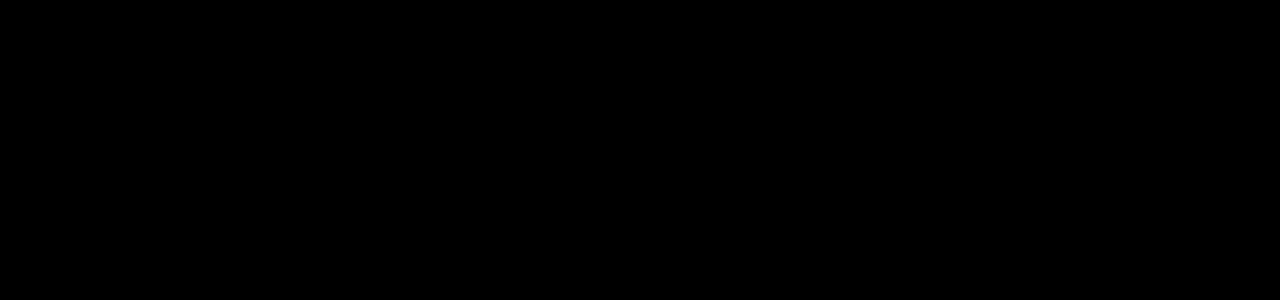
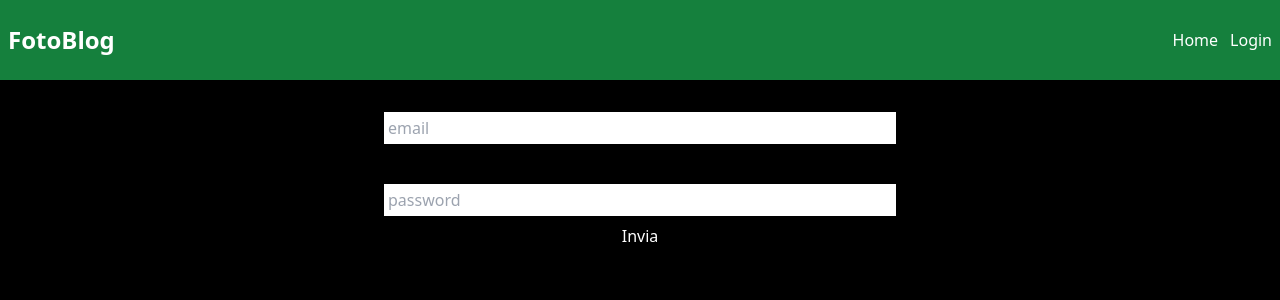
Before and after one commit to DavideFarci/react-il-mio-fotoalbum, a React (Vite) app in the folder React_Frontend/: page /login in a window 1280 px wide. Before the commit this address had no page. Shown: the top 300 px of the page. Built offline with nearby package versions, Linux system fonts and the light colour scheme.

Commit message:
set login logic

```diff
--- a/React_Frontend/src/App.jsx
+++ b/React_Frontend/src/App.jsx
@@ -1,16 +1,21 @@
-import { BrowserRouter, Route, Routes } from "react-router-dom";
-import DefaultLayout from "./pages/DefaultLayout";
-import Home from "./pages/Home";
+import { BrowserRouter, Route, Routes } from 'react-router-dom';
+import DefaultLayout from './pages/DefaultLayout';
+import Home from './pages/Home';
+import Login from './pages/Login';
+import { AuthProvider } from './contexts/AuthContext';
 
 function App() {
   return (
     <>
       <BrowserRouter>
-        <Routes>
-          <Route element={<DefaultLayout />}>
-            <Route path="/" element={<Home />}></Route>
-          </Route>
-        </Routes>
+        <AuthProvider>
+          <Routes>
+            <Route element={<DefaultLayout />}>
+              <Route path="/" element={<Home />}></Route>
+              <Route path="/login" element={<Login />}></Route>
+            </Route>
+          </Routes>
+        </AuthProvider>
       </BrowserRouter>
     </>
   );
--- /dev/null
+++ b/React_Frontend/src/Utilities/fetchApi.js
@@ -0,0 +1,28 @@
+/* eslint-disable no-useless-catch */
+export async function fetchApi(path, method = 'GET', body = null) {
+  try {
+    const resp = await fetch(import.meta.env.VITE_API_URL + path, {
+      method,
+      headers: {
+        'Content-Type': body instanceof FormData ? null : 'application/json',
+        Authorization: localStorage.getItem('token')
+          ? `Bearer ${localStorage.getItem('token')}`
+          : null,
+      },
+      body: body ? JSON.stringify(body) : null,
+    });
+
+    const data = await resp.json();
+
+    if (!resp.ok) {
+      throw new Error(
+        data.message ??
+          "A causa di un errore non è possibile eseguire l'accesso",
+      );
+    }
+
+    return data;
+  } catch (error) {
+    throw error;
+  }
+}
--- /dev/null
+++ b/React_Frontend/src/Utilities/handleInputChange.js
@@ -0,0 +1,19 @@
+/**
+ *
+ * @param {Event} e Evento del input
+ * @param {string} key Chiave dell'oggetto che deve essere aggiornato
+ * @param {Function} setterCb Funzione che aggiorna lo stato dell'oggetto
+ */
+export function handleInputChange(e, key, setterCb) {
+  const value = e.target.value;
+  const checked = e.target.checked;
+
+  let newValue = e.target.type === 'checkbox' ? checked : value;
+
+  setterCb((prev) => {
+    return {
+      ...prev,
+      [key]: newValue,
+    };
+  });
+}
--- a/React_Frontend/src/components/Header.jsx
+++ b/React_Frontend/src/components/Header.jsx
@@ -1,3 +1,5 @@
+import { NavLink } from 'react-router-dom';
+
 const Header = () => {
   return (
     <header className="flex h-20 items-center  justify-between bg-green-700 px-2">
@@ -5,7 +7,9 @@
       <nav>
         <ul className="flex items-center gap-3 ">
           <li>Home</li>
-          <li>Login</li>
+          <li>
+            <NavLink to={'/login'}>Login</NavLink>
+          </li>
         </ul>
       </nav>
     </header>
--- a/React_Frontend/src/contexts/AuthContext.jsx
+++ b/React_Frontend/src/contexts/AuthContext.jsx
@@ -1,7 +1,62 @@
-import React from "react";
+/* eslint-disable react/prop-types */
+import { useEffect, useState } from 'react';
+import { createContext, useContext } from 'react';
+import { fetchApi } from '../utilities/fetchApi';
 
-const AuthContext = () => {
-  return <div></div>;
+const AuthContext = createContext();
+
+export function AuthProvider({ children }) {
+  const [user, setUser] = useState(null);
+  const [token, setToken] = useState(null);
+  const [isLogged, setIsLogged] = useState(false);
+  const [initComplete, setInitComplete] = useState(false);
+
+  /**
+   * Dopo che l'utente si è loggato,
+   * devo salvare i suoi dati nella variabile user
+   *
+   * Devo anche salvare il JWT ricevuto dal server
+   * @param {{token:string, user: {name:string, surname:string, email:string}}} resp
+   */
+  const handleLogin = (resp) => {
+    setUser(resp.user);
+    setIsLogged(true);
+
+    saveToken(resp.token);
+  };
+
+  // Funz. per salvare il token sia in uno state che nella localstorage
+  const saveToken = (token) => {
+    setToken(token);
+    localStorage.setItem('token', token);
+  };
+
+  const getLoggedUser = async () => {
+    const user = await fetchApi('/me');
+
+    setUser(user);
+    setIsLogged(true);
+  };
+
+  const initializeData = async () => {
+    if (token) {
+      await getLoggedUser();
+    }
+
+    setInitComplete(true);
+  };
+
+  useEffect(() => {
+    initializeData();
+  }, []);
+
+  return (
+    <AuthContext.Provider value={{ user, isLogged, initComplete, handleLogin }}>
+      {children}
+    </AuthContext.Provider>
+  );
+}
+
+export const useAuth = () => {
+  return useContext(AuthContext);
 };
-
-export default AuthContext;
--- a/React_Frontend/src/middlewares/PrivateRoutes.jsx
+++ b/React_Frontend/src/middlewares/PrivateRoutes.jsx
@@ -0,0 +1,26 @@
+/* eslint-disable react/prop-types */
+import { useNavigate } from 'react-router-dom';
+import { useAuth } from '../contexts/AuthContext';
+import { useEffect } from 'react';
+
+const PrivateRoutes = ({ children }) => {
+  const { isLogged, initComplete } = useAuth();
+  const navigate = useNavigate();
+
+  console.log('render PrivateRoutes');
+
+  useEffect(() => {
+    // Prima di ritornare i children, controllo se l'utente è loggato
+    // e se non lo è, lo reindirizzo alla pagina di login
+    if (!isLogged && initComplete) {
+      console.log('render PrivateRoutes useEffect');
+
+      // return <Navigate to="/login" />;
+      navigate('/login');
+    }
+  }, [initComplete]);
+
+  return <>{initComplete && children}</>;
+};
+
+export default PrivateRoutes;
--- /dev/null
+++ b/React_Frontend/src/pages/Login.jsx
@@ -0,0 +1,61 @@
+import { useState } from 'react';
+import { handleInputChange } from '../utilities/handleInputChange';
+import { useAuth } from '../contexts/AuthContext';
+import { fetchApi } from '../utilities/fetchApi';
+import { useNavigate } from 'react-router-dom';
+
+const Login = () => {
+  const { handleLogin } = useAuth();
+  const [formValues, setFormValues] = useState({
+    email: '',
+    password: '',
+  });
+  const [error, setError] = useState(false);
+  const navigate = useNavigate();
+
+  const onLoginSubmit = async (e) => {
+    e.preventDefault();
+
+    try {
+      // chiamo l'endpoint di login
+      const resp = await fetchApi('/login', 'POST', formValues);
+
+      handleLogin(resp);
+
+      navigate('/dashboard');
+    } catch (error) {
+      setError(error.message);
+    }
+  };
+
+  return (
+    <form
+      onSubmit={onLoginSubmit}
+      className="mx-auto flex max-w-lg flex-col gap-2 py-8"
+    >
+      {error && <div>Errore nel login</div>}
+      <input
+        type="email"
+        name="email"
+        id="email"
+        value={formValues.email}
+        onChange={(e) => handleInputChange(e, 'email', setFormValues)}
+        placeholder="email"
+        className="p-1 text-black"
+      />{' '}
+      <br />
+      <input
+        type="text"
+        name="password"
+        id="password"
+        value={formValues.password}
+        onChange={(e) => handleInputChange(e, 'password', setFormValues)}
+        placeholder="password"
+        className="p-1 text-black"
+      />
+      <button type="submit">Invia</button>
+    </form>
+  );
+};
+
+export default Login;
```
Also changed, not shown: React_Frontend/src/middlewares/GuestRoutes.jsx (+16 -0 lines).
